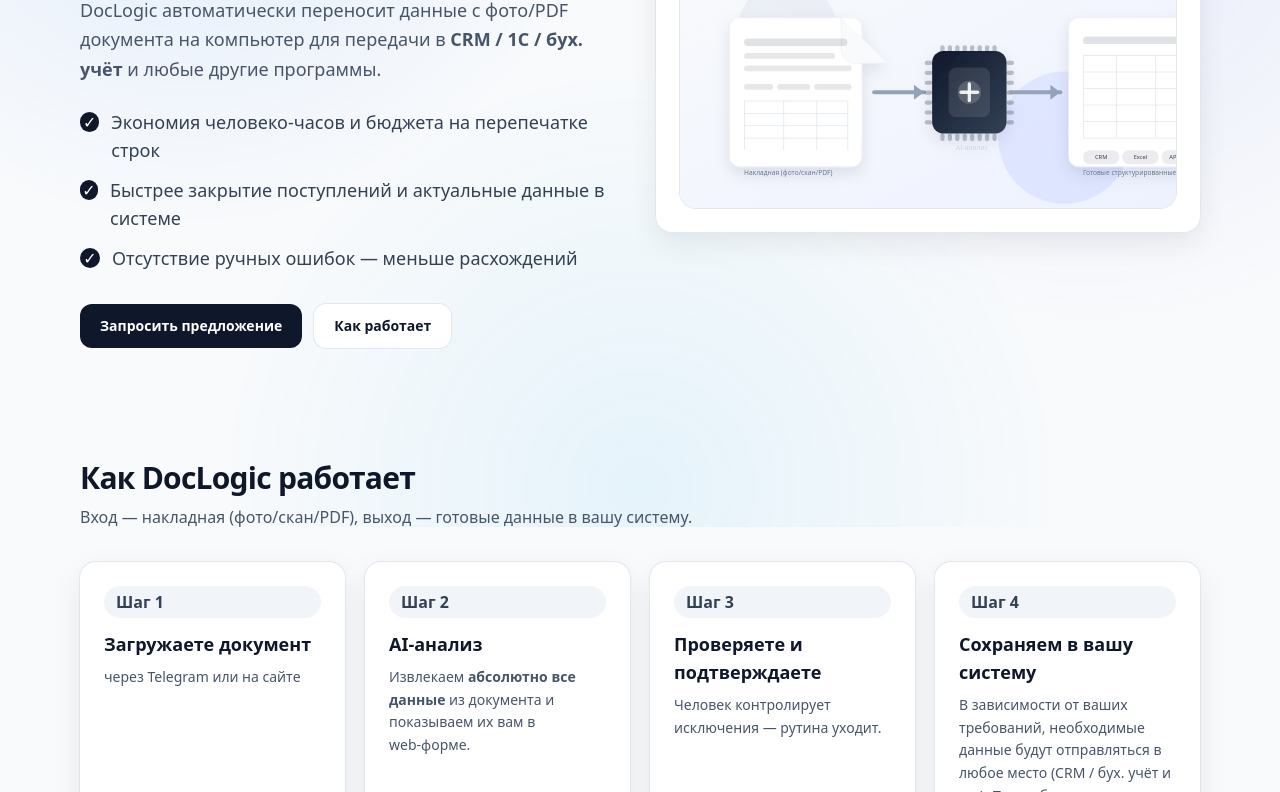
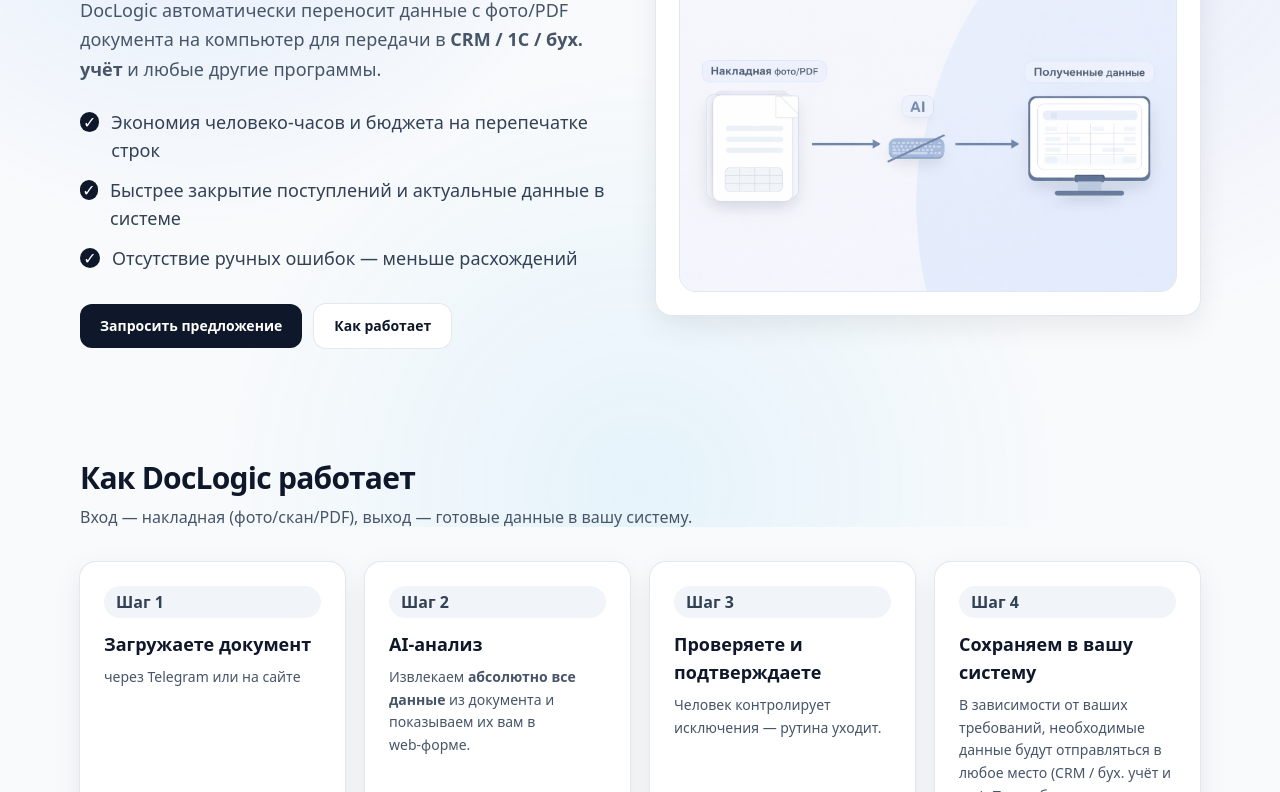
Before and after one commit to emailoflvs/doclogic, an Astro site in the folder web/: page / in a window 1280 px wide. Shown: the part 273-1065 px from the top of the page. Built offline with nearby package versions, Linux system fonts and the light colour scheme; Astro itself is replaced by a stand-in of ours.

Commit message:
добавил новое изображение в header

```diff
--- a/web/src/pages/index.astro
+++ b/web/src/pages/index.astro
@@ -79,7 +79,7 @@
               </div>
 
               <div class="mt-4 rounded-2xl bg-slate-50 ring-1 ring-slate-200 overflow-hidden">
-                <img src="/assets/hero-visual.svg" alt="Из накладной в данные" class="w-full" loading="lazy" />
+                <img src="/assets/best_image_for_site.png" alt="Из накладной в данные" class="w-full" loading="lazy" />
               </div>
             </Card>
           </FlexGrid>
```
Also changed, not shown: web/public/assets/best_image_for_site.png (added).
